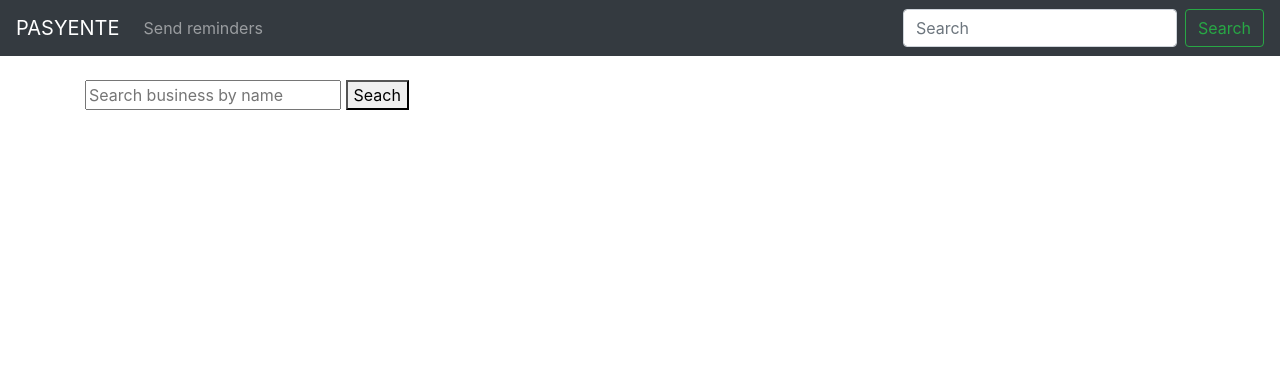
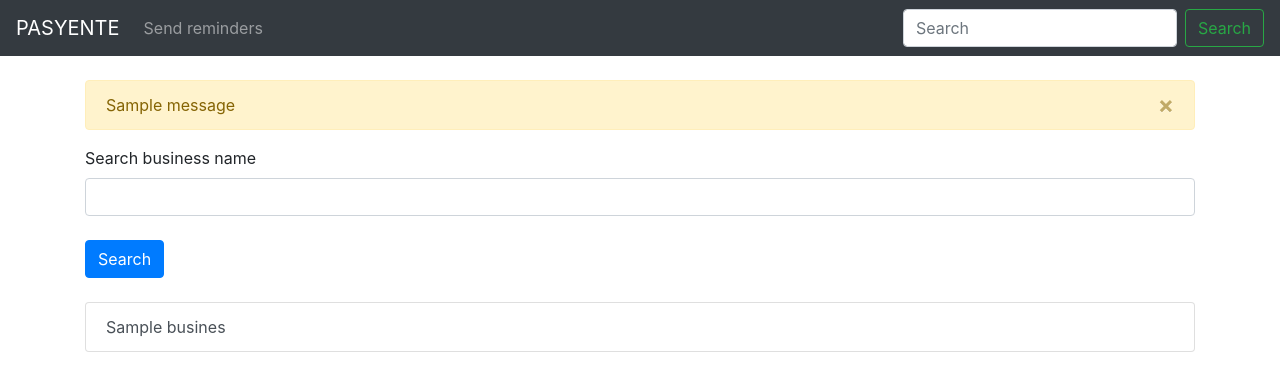
Before and after one commit to JuanTwo779/pasyente-backend-flask, a Flask app: template src/templates/search_business.html in a window 1280 px wide. Shown: the top 391 px of the page. Run offline with Flask 3, Linux system fonts and the light colour scheme; the template is opened without the code that fills it: values that come from a table or form of the project are taken from there, others are empty; tables that the repository leaves empty hold one stand-in row (values such as "Sample post"); one stand-in notice (Sample message) is shown.

Commit message:
Template init

```diff
--- a/src/templates/base.html
+++ b/src/templates/base.html
@@ -8,7 +8,7 @@
     <!-- Bootstrap CSS -->
     <link rel="stylesheet" href="https://cdn.jsdelivr.net/npm/bootstrap@4.4.1/dist/css/bootstrap.min.css" integrity="sha384-Vkoo8x4CGsO3+Hhxv8T/Q5PaXtkKtu6ug5TOeNV6gBiFeWPGFN9MuhOf23Q9Ifjh" crossorigin="anonymous">
 
-    <title>Hello, world!</title>
+    <title>Pasyente</title>
   </head>
   <body>
      {% include 'navbar.html' %}
--- a/src/templates/navbar.html
+++ b/src/templates/navbar.html
@@ -10,7 +10,7 @@
            <a class="nav-link" href="#">Home <span class="sr-only">(current)</span></a>
          </li> -->
          <li class="nav-item">
-           <a class="nav-link" href="{{ url_for('business.search_business') }}">Send reminders</a>
+           <a class="nav-link" href="{{ url_for('main.search_business_name') }}">Send reminders</a>
          </li>
          <!-- <li class="nav-item dropdown">
            <a class="nav-link dropdown-toggle" href="#" id="navbarDropdown" role="button" data-toggle="dropdown" aria-haspopup="true" aria-expanded="false">
--- a/src/templates/search_business.html
+++ b/src/templates/search_business.html
@@ -2,9 +2,41 @@
 
 {% block content %}
 
-     <form method="POST" action="{{ url_for('business.search_business') }}">
-          <input type="text" name="search_query" placeholder="Search business by name" required >
-          <button type="submit">Seach</button>
-     </form>
+
+    {% for message in get_flashed_messages() %}
+        <div class="alert alert-warning alert-dismissible fade show" role="alert">
+            {{message}}
+            <button type="button" class="close" data-dismiss="alert" aria-label="Close">
+            <span aria-hidden="true">&times;</span>
+            </button>
+        </div>
+    {% endfor %}
+
+    <!-- SEARCH FORM -->
+    <form method="POST" action="{{ url_for('main.search_business_name') }}">
+        {{ form.hidden_tag() }}
+        {{ form.query.label(class="form-label") }}
+        {{ form.query(class="form-control") }}
+        <br/>
+        {{ form.search(class="btn btn-primary")}}
+    </form>
+
+    <br/>
+    {% if businesses %}
+        <form method="POST" action="{{ url_for('main.select_business') }}">
+            {{ form.hidden_tag() }}
+            <div class="list-group">
+                {% for business in businesses %}
+                    <button type="submit" class="list-group-item list-group-item-action"
+                            name="selected_business" value="{{ business.business_id }}">
+                        {{ business.name }}
+                    </button>
+                {% endfor %}
+            </div>
+            <br/>
+        </form>
+    {% elif request.method == 'POST' %}
+        <small>No results found.</small>
+    {% endif %}
 
 {% endblock %}
```
Also changed, not shown: src/templates/name.html (added, +29 -0 lines), src/templates/search_patient.html (added, +7 -0 lines), src/templates/create.appointment.html (added), src/templates/create_business.html (added), src/templates/create_patient.html (added), src/templates/send_reminders.html (added).
